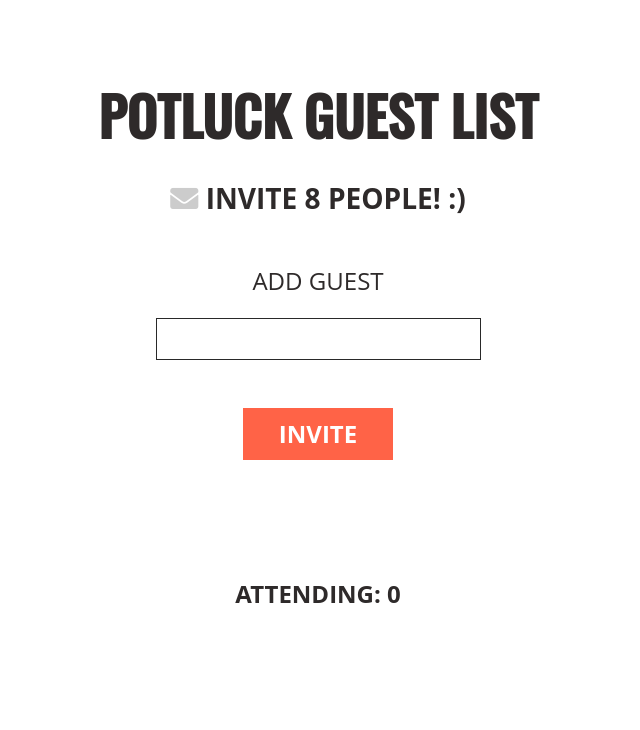
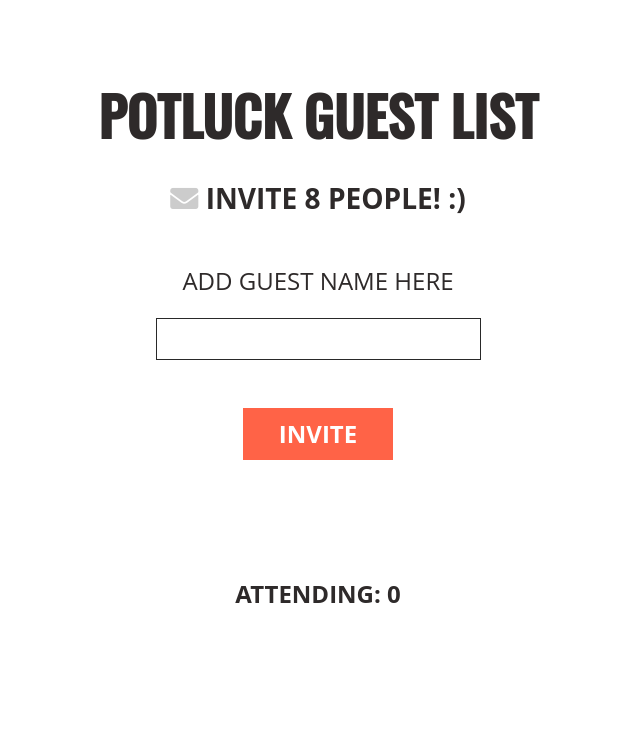
Before and after one commit to Beatriz-G/Potluck-Food-Assignments, a website: page index.html in a window 1280 px wide. Shown: the whole page, without its empty margins (322-962 px from the left). Drawn offline with nearby package versions, Linux system fonts and the light colour scheme.

Commit message:
Updated instructions

```diff
--- a/index.html
+++ b/index.html
@@ -36,7 +36,7 @@
           <h3>Guest list is full!</h3>
           <button class="assign"><a href="#assigned">Assign dishes!</a></button>
         </div>
-        <label for="invite">Add Guest</label>
+        <label for="invite">Add Guest Name Here</label>
         <input type="text" id="invite" />
         <button class="invite">Invite</button>
       </div>
```
